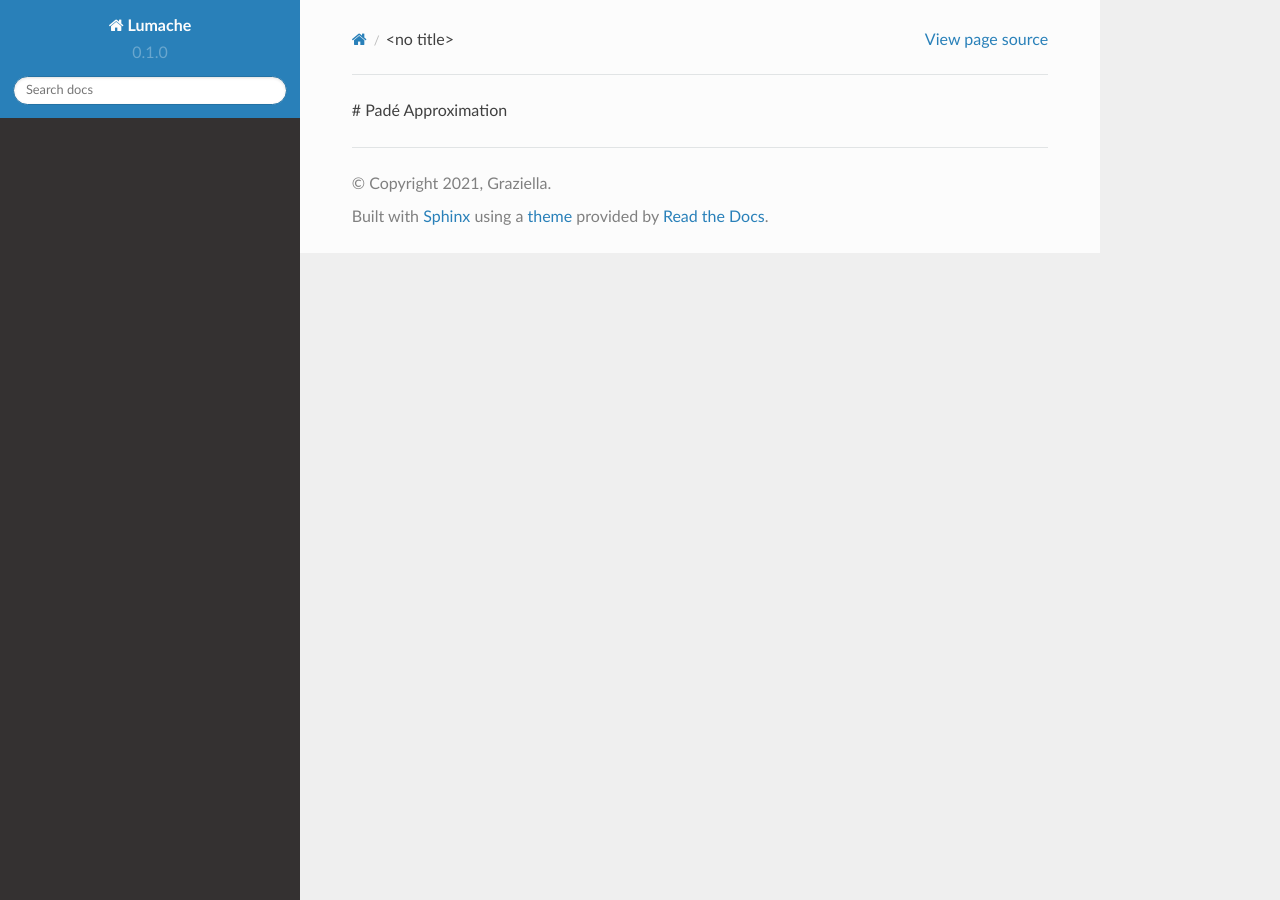
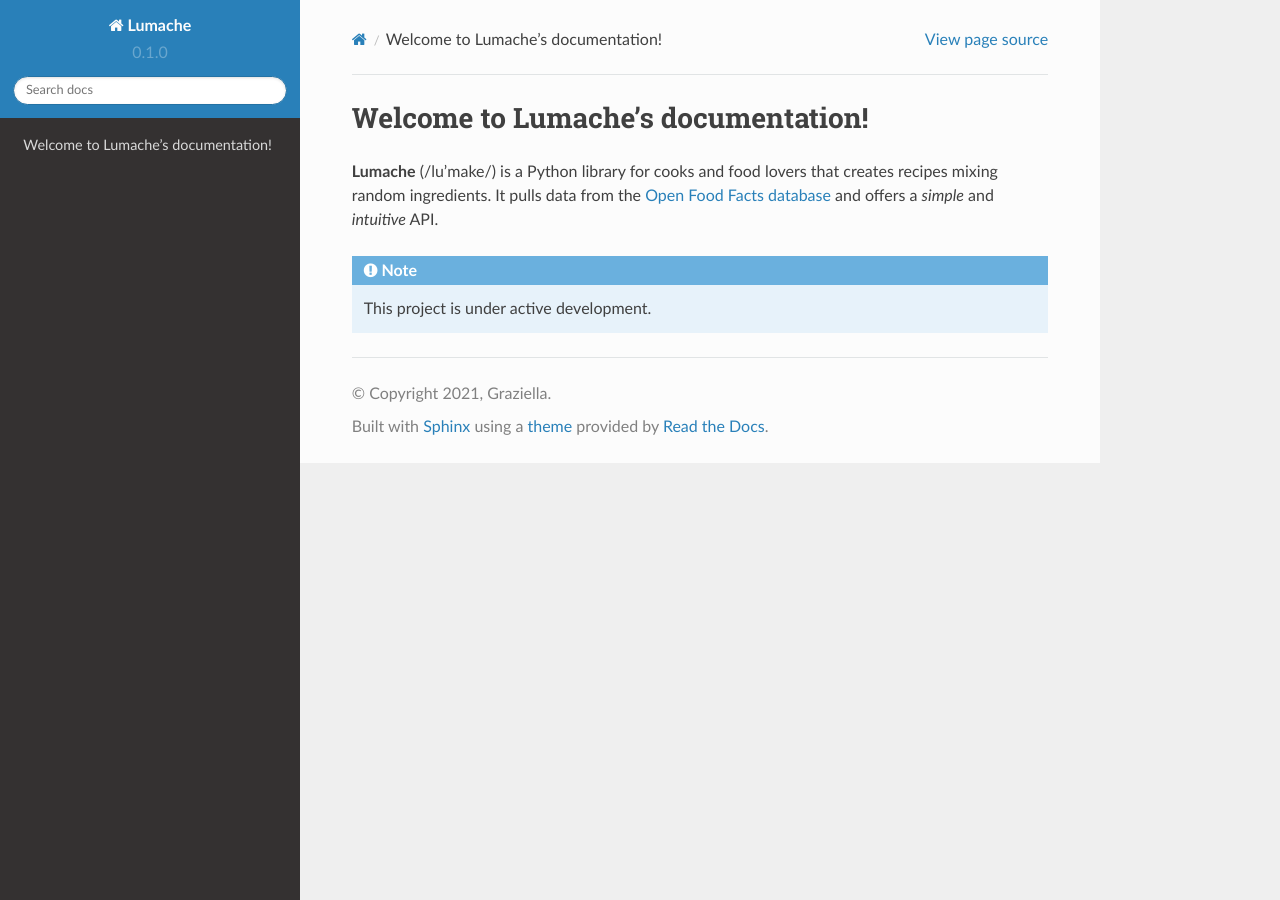
Before and after one commit to daSilvaRafael/padepy, a Sphinx documentation site: the page built from docs/source/index.rst, in a window 1280 px wide. Built offline with Sphinx 7.4.7 and the Read the Docs theme 2.0.0, drawn with Linux system fonts in a browser that asks for light colours.

Commit message:
Update index.rst

```diff
--- a/docs/source/index.rst
+++ b/docs/source/index.rst
@@ -1 +1,11 @@
-# Padé Approximation
+Welcome to Lumache's documentation!
+===================================
+
+**Lumache** (/lu'make/) is a Python library for cooks and food lovers that
+creates recipes mixing random ingredients.  It pulls data from the `Open Food
+Facts database <https://world.openfoodfacts.org/>`_ and offers a *simple* and
+*intuitive* API.
+
+.. note::
+
+   This project is under active development.
```
